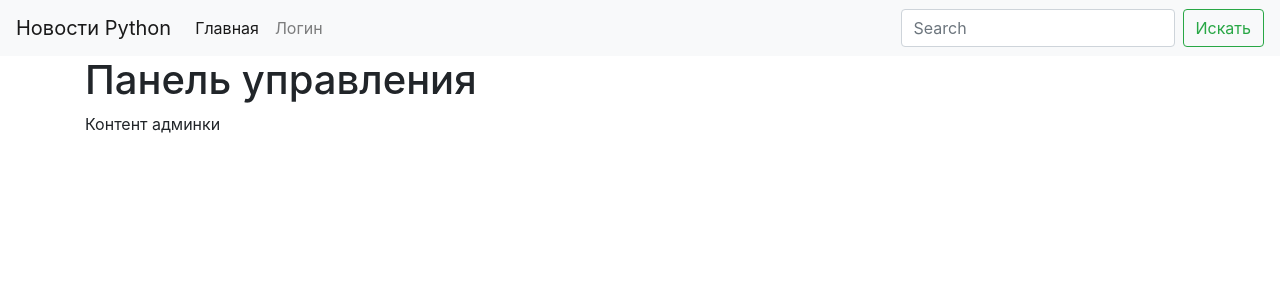
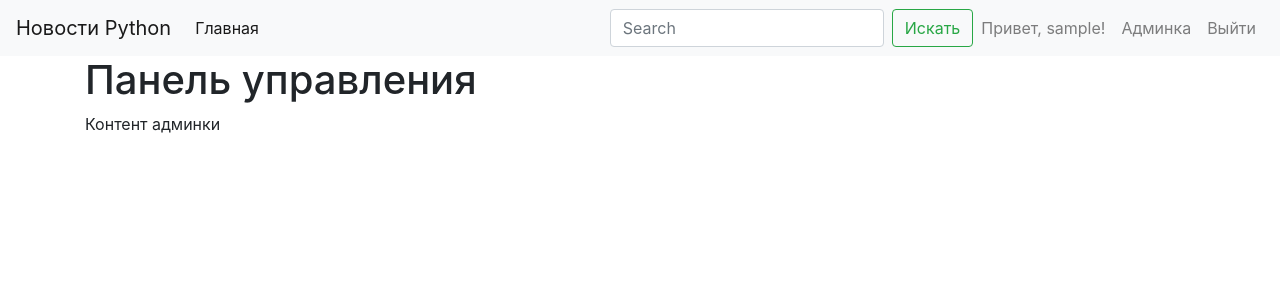
Before and after one commit to KhramovKhramov/flask_web_app, a Flask app: page /admin/ in a window 1280 px wide. Shown: the top 300 px of the page. Run offline with Flask 2, Linux system fonts and the light colour scheme; the visitor is signed in with stand-in values (Sample User, id 1); data comes from the database, SQL or seed files in the repository.

Commit message:
feature: navbar updated

```diff
--- a/webapp/templates/menu.html
+++ b/webapp/templates/menu.html
@@ -9,13 +9,27 @@
         <li class="nav-item active">
           <a class="nav-link" href="/">Главная</a>
         </li>
-        <li class="nav-item">
-          <a class="nav-link" href="{{ url_for('user.login') }}">Логин</a>
-        </li>
       </ul>
       <form class="form-inline my-2 my-lg-0">
         <input class="form-control mr-sm-2" type="search" placeholder="Search" aria-label="Search">
         <button class="btn btn-outline-success my-2 my-sm-0" type="submit">Искать</button>
       </form>
+      <ul class="navbar-nav">
+          {% if current_user.is_authenticated %}
+            <li class="nav-item"></li>
+              <span class="nav-link" href="{{ url_for('user.logout') }}">Привет, {{ current_user.username }}!</span>
+              {% if current_user.is_admin %}
+              <li class="nav-item"></li>
+                  <a class="nav-link" href="{{ url_for('admin.admin_index') }}">Админка</a>
+                  {% endif %}
+            <li class="nav-item"></li>
+              <a class="nav-link" href="{{ url_for('user.logout') }}">Выйти</a>
+          {% else %}
+            <li class="nav-item"></li>
+              <a class="nav-link" href="{{ url_for('user.register') }}">Регистрация</a>
+            <li class="nav-item"></li>
+              <a class="nav-link" href="{{ url_for('user.login') }}">Войти</a>
+          {% endif %}
+        </li>
     </div>
 </nav>
```
